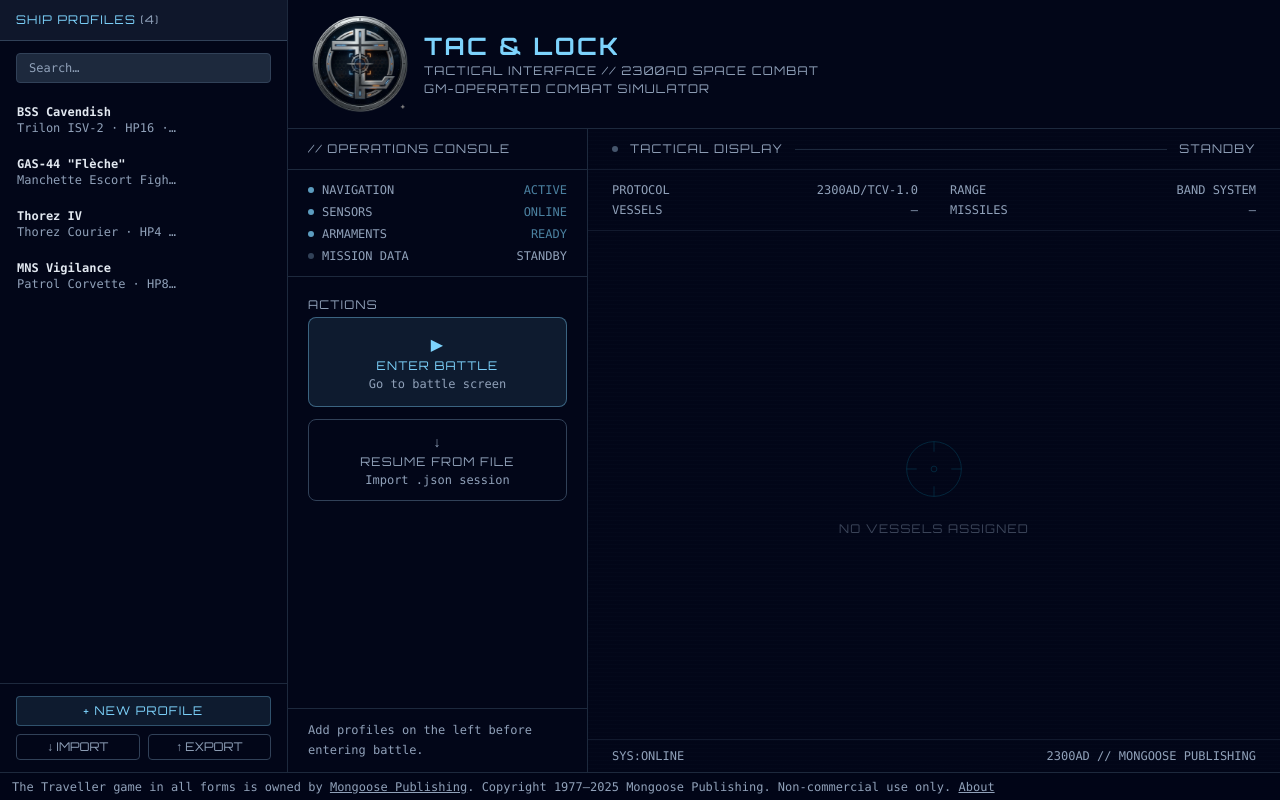
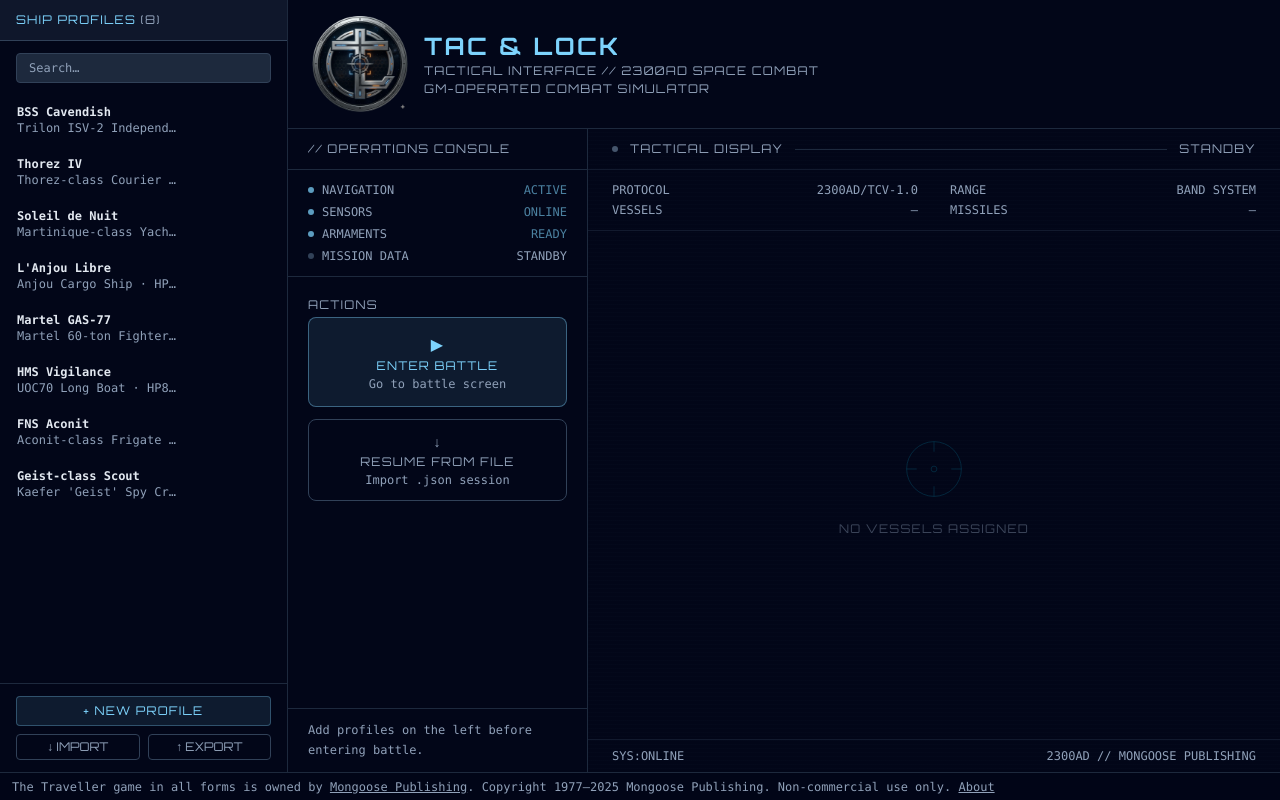
Before and after one commit to wolfmanIII/tac-and-lock, a React (Vite) app: page / in a window 1280 px wide. Built offline with nearby package versions, Linux system fonts and the light colour scheme.

Commit message:
data: catalogo navi 2300AD da B3 (8 profili reali)
Sostituisce 4 profili fittizi con navi reali da 2300AD B3:
ISV-2 Scout, Thorez Courier, Martinique Yacht, Anjou Cargo,
Martel Fighter, UOC70 Long Boat, Aconit Frigate, Kaefer Geist.
HP/armour/tacSpeed presi verbatim dai stat block B3.

```diff
--- a/src/data/defaultProfiles.js
+++ b/src/data/defaultProfiles.js
@@ -1,5 +1,8 @@
-// Default 2300AD ship profiles for quick-start sessions.
-// All stats are illustrative; GMs should adjust to match campaign ship sheets.
+// 2300AD ship profiles extracted from 2300AD Book 3: Vehicles and Spacecraft.
+// Hull Points, Armour, Tac Speed, Sensors taken verbatim from stat blocks.
+// Sensor combat DM: approximated from sensor type names — explicit DM values
+// are in 2300AD B3 p.46 (Sensor Operations), not reproduced here.
+// Weapon range DMs for 2300AD-specific weapons are approximated (see weapons.js).
 
 /**
  * Fresh critical-hit track state (all systems undamaged).
@@ -18,6 +21,19 @@
     stutterwarpFtl:   0,
     fuel:             0,
     computer:         0,
+  }
+}
+
+/** Default crewAssignments record (all unassigned). */
+function blankCrew() {
+  return {
+    pilot:           null,
+    captain:         null,
+    engineer:        null,
+    sensor_operator: null,
+    gunner_turret:   null,
+    gunner_bay:      null,
+    marine:          null,
   }
 }
 
@@ -45,127 +61,193 @@
 
 /** @type {ShipProfile[]} */
 export const DEFAULT_PROFILES = [
+  // ── Civilian / Independent ─────────────────────────────────────────────────
+
   {
+    // 2300AD B3 p.86 — TL10, 100t
     id: 'default-isv2',
     name: 'BSS Cavendish',
-    class: 'Trilon ISV-2',
-    tonnage: 800,
+    class: 'Trilon ISV-2 Independent Scout',
+    tonnage: 100,
     faction: 'players',
-    hullPoints: 16,
-    currentHull: 16,
-    armour: 2,
-    tacSpeed: 3,
-    sensors: { type: 'Military Mk 3', dm: 2 },
-    computer: { model: 'Model/2', bandwidth: 10 },
-    weapons: [
-      { weaponId: 'pulse_laser', count: 2, label: 'Fwd Twin Pulse Laser' },
-      { weaponId: 'sandcaster',  count: 1, label: 'Aft Sandcaster' },
-    ],
-    software: ['manoeuvre', 'fire_control_2', 'evade_1', 'auto_repair_1'],
+    hullPoints: 10,
+    currentHull: 10,
+    armour: 0,
+    tacSpeed: 1,   // Stutterwarp: 1.41 ly/day, Tac Speed: 1
+    sensors: { type: 'Basic Military, Basic Survey, DSS, GADS, Telescope', dm: 3 },
+    computer: { model: 'Computer/10', bandwidth: 10 },
+    weapons: [],   // 1 hardpoint available, unarmed by default
+    software: ['manoeuvre', 'evade_1', 'stutterwarp_control'],
     criticalTracks: blankCriticalTracks(),
     crew: [],
-    crewAssignments: {
-      pilot:           null,
-      captain:         null,
-      engineer:        null,
-      sensor_operator: null,
-      gunner_turret:   null,
-      gunner_bay:      null,
-      marine:          null,
-    },
-    notes: 'Independent Survey Vessel. Lightly armed, good sensors. Common in frontier regions.',
+    crewAssignments: blankCrew(),
+    notes: 'Survey scout. Stutterwarp 1.41 ly/day. Extensive sensor suite. 1 unarmed hardpoint. Often modified. // 2300AD B3 p.86',
   },
 
   {
-    id: 'default-manchette',
-    name: 'GAS-44 "Flèche"',
-    class: 'Manchette Escort Fighter',
-    tonnage: 100,
-    faction: 'players',
-    hullPoints: 2,
-    currentHull: 2,
-    armour: 4,
-    tacSpeed: 6,
-    sensors: { type: 'Military Mk 4', dm: 3 },
-    computer: { model: 'Model/3', bandwidth: 15 },
-    weapons: [
-      { weaponId: 'pulse_laser', count: 2, label: 'Twin Pulse Laser' },
-      { weaponId: 'missile_rack', count: 1, label: 'Missile Rack' },
-    ],
-    software: ['manoeuvre', 'fire_control_3', 'evade_2'],
+    // 2300AD B3 p.88 — TL10, 200t
+    id: 'default-thorez',
+    name: 'Thorez IV',
+    class: 'Thorez-class Courier',
+    tonnage: 200,
+    faction: 'neutral',
+    hullPoints: 20,
+    currentHull: 20,
+    armour: 0,
+    tacSpeed: 1,   // Stutterwarp: 1.29 ly/day, Tac Speed: 1
+    sensors: { type: 'Basic Nav Array, DSS', dm: 1 },
+    computer: { model: 'Computer/10', bandwidth: 10 },
+    weapons: [],   // unarmed
+    software: ['manoeuvre', 'evade_1', 'stutterwarp_control'],
     criticalTracks: blankCriticalTracks(),
     crew: [],
-    crewAssignments: {
-      pilot:           null,
-      captain:         null,
-      engineer:        null,
-      sensor_operator: null,
-      gunner_turret:   null,
-      gunner_bay:      null,
-      marine:          null,
-    },
-    notes: 'Fast military escort fighter. Fragile but highly manoeuvrable. Excels at missile interdiction.',
+    crewAssignments: blankCrew(),
+    notes: 'Multi-role courier and light freighter. Interface-capable. Unarmed. Common across French Arm. // 2300AD B3 p.88',
   },
 
   {
-    id: 'default-thorez',
-    name: 'Thorez IV',
-    class: 'Thorez Courier',
+    // 2300AD B3 p.91 — TL12, 200t
+    id: 'default-martinique',
+    name: 'Soleil de Nuit',
+    class: 'Martinique-class Yacht',
     tonnage: 200,
-    faction: 'npc',
-    hullPoints: 4,
-    currentHull: 4,
-    armour: 2,
-    tacSpeed: 4,
-    sensors: { type: 'Civilian', dm: 0 },
-    computer: { model: 'Model/2', bandwidth: 10 },
-    weapons: [
-      { weaponId: 'beam_laser', count: 1, label: 'Turret Beam Laser' },
-    ],
-    software: ['manoeuvre', 'fire_control_1', 'evade_1'],
+    faction: 'neutral',
+    hullPoints: 22,
+    currentHull: 22,
+    armour: 0,
+    tacSpeed: 1,   // Stutterwarp: 1.32 ly/day, Tac Speed: 1
+    sensors: { type: 'Basic Nav Array, DSS, GADS, Telescope', dm: 2 },
+    computer: { model: 'Computer/20', bandwidth: 20 },
+    weapons: [],   // unarmed luxury yacht
+    software: ['manoeuvre', 'evade_1', 'auto_repair_1', 'stutterwarp_control'],
     criticalTracks: blankCriticalTracks(),
     crew: [],
-    crewAssignments: {
-      pilot:           null,
-      captain:         null,
-      engineer:        null,
-      sensor_operator: null,
-      gunner_turret:   null,
-      gunner_bay:      null,
-      marine:          null,
-    },
-    notes: 'Standard armed courier. Fast and versatile. Often encountered as a NPC contact or antagonist.',
+    crewAssignments: blankCrew(),
+    notes: 'Luxury private starship. Spin gravity. Carries Turmfalke lander. Fuel-cell powered, can refuel via solar array. // 2300AD B3 p.91',
   },
 
   {
-    id: 'default-corvette',
-    name: 'MNS Vigilance',
-    class: 'Patrol Corvette',
-    tonnage: 400,
+    // 2300AD B3 p.94 — TL10, 1000t
+    id: 'default-anjou',
+    name: 'L\'Anjou Libre',
+    class: 'Anjou Cargo Ship',
+    tonnage: 1000,
+    faction: 'neutral',
+    hullPoints: 100,
+    currentHull: 100,
+    armour: 0,
+    tacSpeed: 1,   // Stutterwarp: 1.1 ly/day, Tac Speed: 1
+    sensors: { type: 'Basic Nav Array, DSS', dm: 1 },
+    computer: { model: 'Computer/15', bandwidth: 15 },
+    weapons: [],   // 4 hardpoints available, unarmed by default
+    software: ['manoeuvre', 'evade_1', 'auto_repair_1', 'stutterwarp_control'],
+    criticalTracks: blankCriticalTracks(),
+    crew: [],
+    crewAssignments: blankCrew(),
+    notes: 'Large bulk freighter. 4 unarmed hardpoints. Rotating habitat ring for crew comfort. 503t cargo. // 2300AD B3 p.94',
+  },
+
+  // ── Military (NPC) ─────────────────────────────────────────────────────────
+
+  {
+    // 2300AD B3 p.78 — TL12, 60t
+    id: 'default-martel',
+    name: 'Martel GAS-77',
+    class: 'Martel 60-ton Fighter',
+    tonnage: 60,
+    faction: 'npc',
+    hullPoints: 7,
+    currentHull: 7,
+    armour: 8,
+    tacSpeed: 3,   // Stutterwarp: 3.29 ly/day, Tac Speed: 3
+    sensors: { type: 'Advanced Military, Basic Military', dm: 4 },
+    computer: { model: 'Computer/30fib', bandwidth: 30 },
+    weapons: [
+      { weaponId: 'ea1000',      count: 2, label: 'Twin EA1000 w/UTES (Fixed)' },
+      { weaponId: 'missile_rack', count: 2, label: 'Combat Drones Ritage-2 x2' },
+    ],
+    software: ['manoeuvre', 'fire_control_2', 'evade_2', 'auto_repair_1'],
+    criticalTracks: blankCriticalTracks(),
+    crew: [],
+    crewAssignments: blankCrew(),
+    notes: 'Ship-killer fighter. Two-pilot crew. Heavily armoured. Discharge Vanes for stealth. France/UK/Texas/Freihafen service. // 2300AD B3 p.78',
+  },
+
+  {
+    // 2300AD B3 p.80 — TL12, 70t
+    id: 'default-uoc70',
+    name: 'HMS Vigilance',
+    class: 'UOC70 Long Boat',
+    tonnage: 70,
     faction: 'npc',
     hullPoints: 8,
     currentHull: 8,
-    armour: 6,
-    tacSpeed: 4,
-    sensors: { type: 'Military Mk 4', dm: 3 },
-    computer: { model: 'Model/3', bandwidth: 15 },
+    armour: 4,
+    tacSpeed: 2,   // Stutterwarp: 1.98 ly/day, Tac Speed: 2
+    sensors: { type: 'Basic Military, DSS, GADS', dm: 3 },
+    computer: { model: 'Computer/15fib', bandwidth: 15 },
     weapons: [
-      { weaponId: 'beam_laser',        count: 2, label: 'Port/Stbd Beam Laser' },
-      { weaponId: 'missile_rack',       count: 1, label: 'Missile Rack' },
-      { weaponId: 'particle_barbette',  count: 1, label: 'Fwd Particle Barbette' },
+      { weaponId: 'll98',             count: 1, label: 'LL98 Laser w/UTES (Surface)' },
+      { weaponId: 'particle_barbette', count: 1, label: 'Light Plasma Gun PGHP (Fixed)' },
     ],
-    software: ['manoeuvre', 'fire_control_3', 'evade_1', 'auto_repair_1'],
+    software: ['manoeuvre', 'fire_control_2', 'evade_1'],
     criticalTracks: blankCriticalTracks(),
     crew: [],
-    crewAssignments: {
-      pilot:           null,
-      captain:         null,
-      engineer:        null,
-      sensor_operator: null,
-      gunner_turret:   null,
-      gunner_bay:      null,
-      marine:          null,
-    },
-    notes: 'Colonial Navy patrol vessel. Well-armed and armoured. Represents a serious threat to civilian ships.',
+    crewAssignments: blankCrew(),
+    notes: 'Customs/patrol craft. Orbital Quarantine Command. Breaching tube + grapple arm for boarding ops. // 2300AD B3 p.80',
+  },
+
+  {
+    // 2300AD B3 p.104 — TL11, 300t
+    id: 'default-aconit',
+    name: 'FNS Aconit',
+    class: 'Aconit-class Frigate',
+    tonnage: 300,
+    faction: 'npc',
+    hullPoints: 30,
+    currentHull: 30,
+    armour: 4,
+    tacSpeed: 3,   // Stutterwarp: 2.65 ly/day, Tac Speed: 3
+    sensors: { type: 'Basic Military, DSS, GADS, Basic Survey', dm: 3 },
+    computer: { model: 'Computer/20', bandwidth: 20 },
+    weapons: [
+      { weaponId: 'll98',             count: 2, label: 'Twin LL98 w/UTES (Surface)' },
+      { weaponId: 'autocannon_25mm',  count: 2, label: '25mm Rotary AC x2 (Retractable)' },
+      { weaponId: 'aero12',           count: 10, label: 'Aero-12 Missile x10 (Internal)' },
+      { weaponId: 'anti_missile_laser', count: 1, label: 'Anti-Missile Laser (Retractable)' },
+      { weaponId: 'sandcaster',       count: 1, label: 'Decoy Dispenser (Retractable)' },
+    ],
+    software: ['manoeuvre', 'fire_control_2', 'evade_1', 'auto_repair_1', 'stutterwarp_control'],
+    criticalTracks: blankCriticalTracks(),
+    crew: [],
+    crewAssignments: blankCrew(),
+    notes: 'Most common colonial warship. Interface-capable VTOL. 2 Combat Drones (Ritage-1). Azania/France/Canada/Texas/Ukraine service. // 2300AD B3 p.104',
+  },
+
+  // ── Alien (Kaefer) ─────────────────────────────────────────────────────────
+
+  {
+    // 2300AD B3 p.107-108 — TL13, 125t
+    id: 'default-kaefer-geist',
+    name: 'Geist-class Scout',
+    class: "Kaefer 'Geist' Spy Craft",
+    tonnage: 125,
+    faction: 'npc',
+    hullPoints: 12,
+    currentHull: 12,
+    armour: 4,
+    tacSpeed: 2,   // Stutterwarp: 1.67 ly/day, Tac Speed: 2
+    sensors: { type: "Kaefer 'Steel Yard' (Basic Military + Basic Survey, DSS)", dm: 3 },
+    computer: { model: 'Computer/15', bandwidth: 15 },
+    weapons: [
+      { weaponId: 'grumbler',    count: 1, label: "Grumbler Laser w/KUTS (Surface)" },
+      { weaponId: 'kingfisher',  count: 10, label: 'Kingfisher Missile x10 (Retractable)' },
+      { weaponId: 'tri_beamer',  count: 1, label: 'Tri-Beamer (Retractable)' },
+    ],
+    software: ['manoeuvre', 'fire_control_1', 'stutterwarp_control'],
+    criticalTracks: blankCriticalTracks(),
+    crew: [],
+    crewAssignments: blankCrew(),
+    notes: 'Kaefer spy/scout craft. Stealth + Heat Sinks. 2 Whiskey Combat Drones. Detonates when capture is imminent. // 2300AD B3 p.107',
   },
 ]
```
